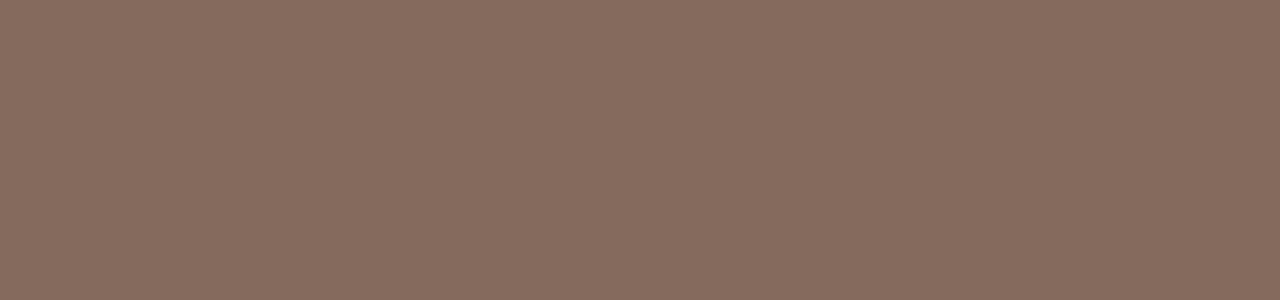
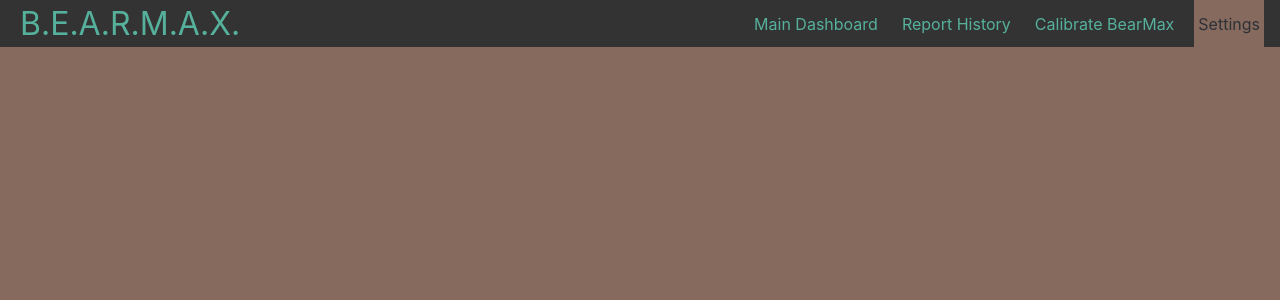
Before and after one commit to Bearmax-UCF/BEARMAX, a React (Create React App) app in the folder Client/: page /settings in a window 1280 px wide. Before the commit this address had no page. Shown: the top 300 px of the page. Built offline with nearby package versions, Linux system fonts and the light colour scheme.

Commit message:
Set up the nav/pages for when logged in

```diff
--- a/Client/src/App.js
+++ b/Client/src/App.js
@@ -10,6 +10,11 @@ import LandingPage from "./Pages/Landing/LandingPage";
 import AboutUs from "./Pages/Landing/AboutUs";
 import HowToUse from "./Pages/Landing/HowToUse";
 import ContactUs from "./Pages/Landing/ContactUs";
+
+import Dashboard from "./Pages/Account/Dashboard";
+import ReportHist from "./Pages/Account/ReportHistory";
+import Calibrate from "./Pages/Account/Calibrate";
+import Settings from "./Pages/Account/Settings";
 
 import LoginPage from "./Pages/LoginPage";
 import RegisterPage from "./Pages/RegisterPage";
@@ -26,6 +31,12 @@ function App() {
 
       <Route path="/login" element={<LoginPage />} />
       <Route path="/register" element={<RegisterPage />} />
+
+      <Route path="/dashboard" element={<Dashboard />} />
+      <Route path="/report-hist" element={<ReportHist />} />
+      <Route path="/calibrate" element={<Calibrate />} />
+      <Route path="/settings" element={<Settings />} />
+
     </Routes>
 
   </div>
--- /dev/null
+++ b/Client/src/Components/AccountNav/AccountNav.js
@@ -0,0 +1,34 @@
+import { useImperitaveHandle } from "react";
+import { Link, useMatch, useResolvedPath } from "react-router-dom";
+
+export default function LandingNav() {
+    const path = window.location.pathname
+
+    return (
+        <nav className="nav">
+            <Link to="/" className="site-title">
+                B.E.A.R.M.A.X.
+            </Link>
+
+            <ul>
+                <CustomLink to="/dashboard">Main Dashboard</CustomLink>
+                <CustomLink to="/report-hist">Report History</CustomLink>
+                <CustomLink to="/calibrate">Calibrate BearMax</CustomLink>
+                <CustomLink to="/settings">Settings</CustomLink>
+            </ul>
+        </nav>
+    )
+}
+
+function CustomLink({ to, children, ...props }) {
+    //const path = window.location.pathname
+
+    const resolvedPath = useResolvedPath(to);
+    const isActive = useMatch({ path: resolvedPath.pathname, end:true });
+
+    return (
+        <li className={isActive ? "active" : ""}>
+            <Link to={to} {... props}>{children}</Link>
+        </li>
+    )
+}
--- /dev/null
+++ b/Client/src/Pages/Account/Calibrate.jsx
@@ -0,0 +1,14 @@
+import React, { useState } from "react";
+import NavBar from "./../../Components/AccountNav/AccountNav";
+
+export const Calibrate = (props) => {
+
+    return (
+
+        <div>
+            <NavBar />
+        </div>
+    )
+}
+
+export default Calibrate;
--- /dev/null
+++ b/Client/src/Pages/Account/Dashboard.jsx
@@ -0,0 +1,15 @@
+import React, { useState } from "react";
+import NavBar from "./../../Components/AccountNav/AccountNav";
+
+
+export const Dashboard = (props) => {
+
+    return (
+
+        <div>
+            <NavBar />
+        </div>
+    )
+}
+
+export default Dashboard;
--- /dev/null
+++ b/Client/src/Pages/Account/ReportHistory.jsx
@@ -0,0 +1,14 @@
+import React, { useState } from "react";
+import NavBar from "./../../Components/AccountNav/AccountNav";
+
+export const ReportHist = (props) => {
+
+    return (
+
+        <div>
+            <NavBar />
+        </div>
+    )
+}
+
+export default ReportHist;
--- /dev/null
+++ b/Client/src/Pages/Account/Settings.jsx
@@ -0,0 +1,16 @@
+import React, { useState } from "react";
+import NavBar from "./../../Components/AccountNav/AccountNav";
+
+
+
+export const Settings = (props) => {
+
+    return (
+
+        <div>
+            <NavBar />
+        </div>
+    )
+}
+
+export default Settings;
```
